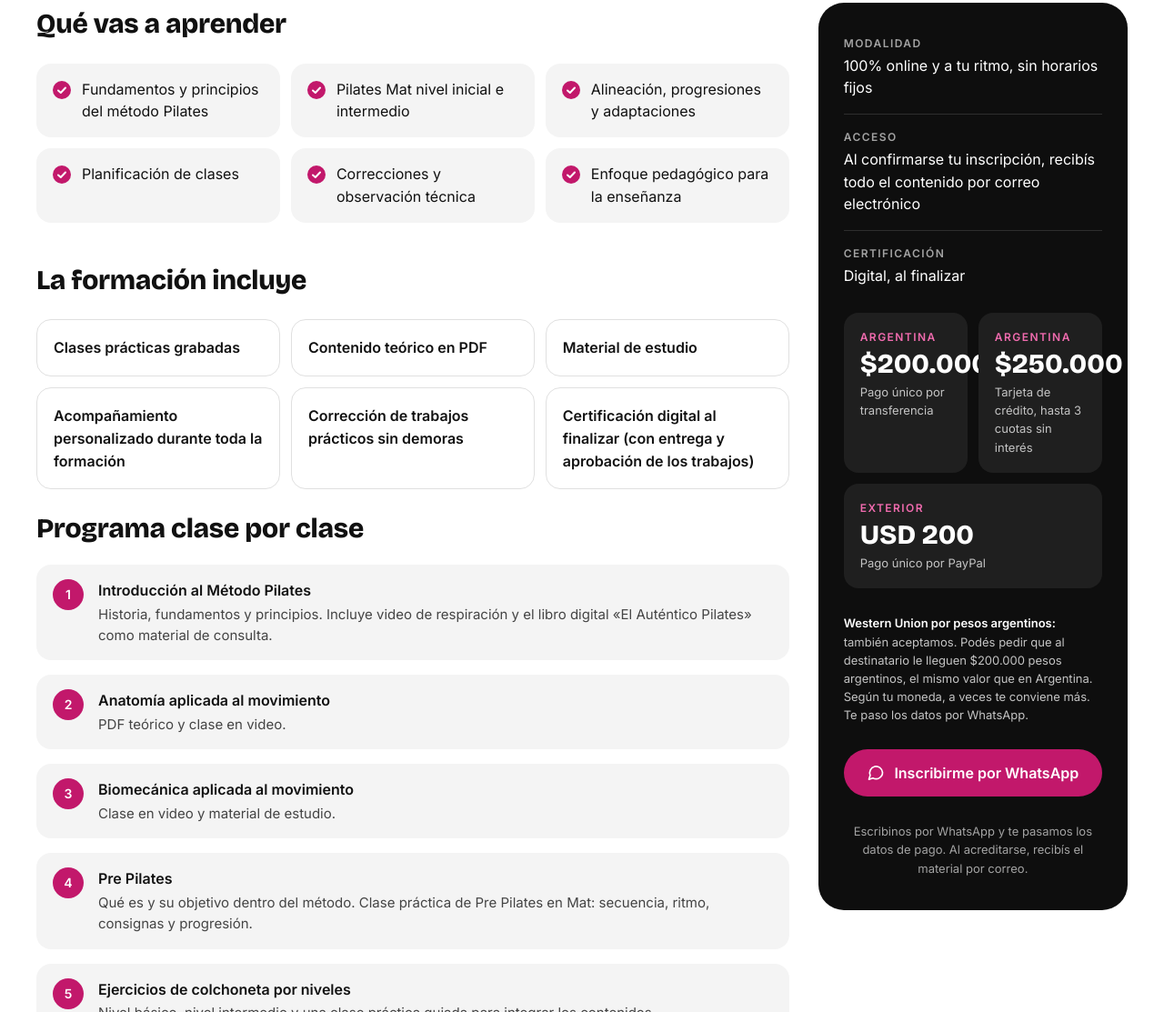
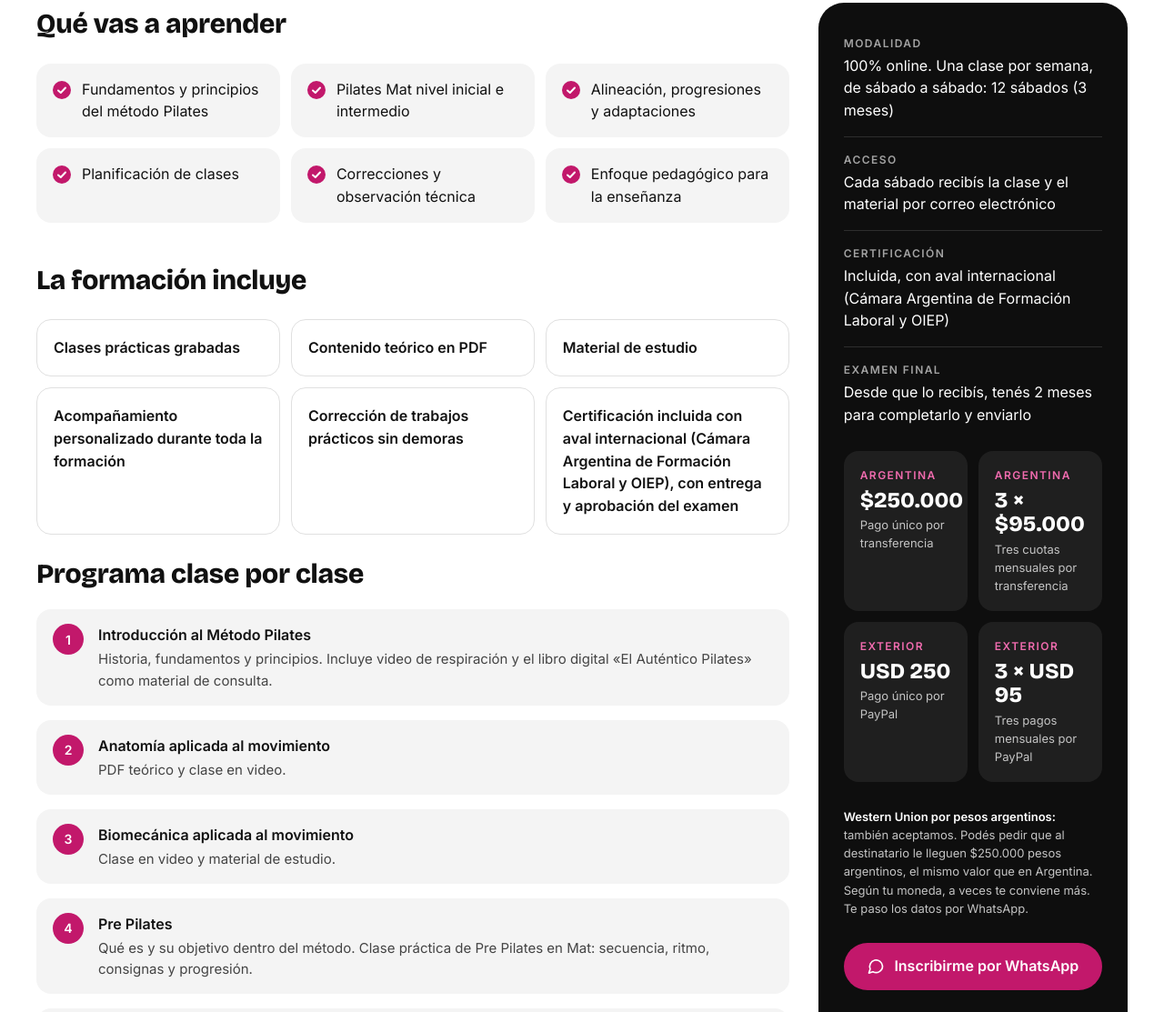
Before and after one commit to estudioadcursos/estudioadcursos-web, a plain HTML site: page Mat.html in a window 1280 px wide. Shown: the part 744-1857 px from the top of the page at 91% size. Drawn offline with nearby package versions, Linux system fonts and the light colour scheme.

Commit message:
Instructorado Mat: inicio 19 dic, 12 sabados, nuevos precios y certificacion
Co-Authored-By: Claude Sonnet 5.5 <noreply@anthropic.com>
Claude-Session: https://claude.ai/code/session_01NJ3Weuth8zY8pPb8GU1XKs

```diff
--- a/Mat.html
+++ b/Mat.html
@@ -32,7 +32,7 @@ a{color:#111111}a:hover{color:#C2186B}
 <div style="display: flex; flex-wrap: wrap; gap: 8px">
 <span style="font-size: 12px; font-weight: 600; letter-spacing: 0.08em; text-transform: uppercase; padding: 6px 12px; border-radius: 999px; background: #C2186B; color: #FFFFFF">Instructorado</span>
 <span style="font-size: 12px; font-weight: 600; letter-spacing: 0.08em; text-transform: uppercase; padding: 6px 12px; border-radius: 999px; border: 1px solid #525252; color: #FFFFFF">100% online</span>
-<span style="font-size: 12px; font-weight: 600; letter-spacing: 0.08em; text-transform: uppercase; padding: 6px 12px; border-radius: 999px; border: 1px solid #525252; color: #FFFFFF">Clases grabadas + PDF</span>
+<span style="font-size: 12px; font-weight: 600; letter-spacing: 0.08em; text-transform: uppercase; padding: 6px 12px; border-radius: 999px; border: 1px solid #525252; color: #FFFFFF">Empieza el 19 de diciembre</span>
 </div>
 <h1 style="margin: 0; max-width: 860px; font-family: 'Bricolage Grotesque', sans-serif; font-weight: 800; font-size: clamp(38px, 5.5vw, 64px); line-height: 1.02; letter-spacing: -0.02em">Instructorado de Pilates Mat</h1>
 <p style="margin: 0; max-width: 660px; font-size: 18px; color: #D4D4D4">Convertite en instructora de Pilates Mat con una formación completa, pensada para que puedas planificar y dictar clases seguras, efectivas y con fundamentos sólidos.</p>
@@ -66,7 +66,7 @@ a{color:#111111}a:hover{color:#C2186B}
 <div style="padding: 18px; border-radius: 16px; border: 1.5px solid #E0E0E0; font-weight: 600">Material de estudio</div>
 <div style="padding: 18px; border-radius: 16px; border: 1.5px solid #E0E0E0; font-weight: 600">Acompañamiento personalizado durante toda la formación</div>
 <div style="padding: 18px; border-radius: 16px; border: 1.5px solid #E0E0E0; font-weight: 600">Corrección de trabajos prácticos sin demoras</div>
-<div style="padding: 18px; border-radius: 16px; border: 1.5px solid #E0E0E0; font-weight: 600">Certificación digital al finalizar (con entrega y aprobación de los trabajos)</div>
+<div style="padding: 18px; border-radius: 16px; border: 1.5px solid #E0E0E0; font-weight: 600">Certificación incluida con aval internacional (Cámara Argentina de Formación Laboral y OIEP), con entrega y aprobación del examen</div>
 </div>
 
 <div style="display: flex; flex-direction: column; gap: 16px">
@@ -82,37 +82,27 @@ a{color:#111111}a:hover{color:#C2186B}
 <div style="display: flex; gap: 16px; align-items: flex-start; padding: 16px 18px; border-radius: 16px; background: #F4F4F4"><span style="flex: none; width: 34px; height: 34px; border-radius: 50%; background: #C2186B; color: #FFFFFF; font-weight: 700; display: flex; align-items: center; justify-content: center; font-size: 14px">9</span><div style="display: flex; flex-direction: column; gap: 2px"><strong style="font-weight: 600">Planificación de clases y metodología de enseñanza</strong><span style="font-size: 15px; color: #444">Material teórico en PDF (metodología y planificación de una clase de Pilates) y video.</span></div></div>
 <div style="display: flex; gap: 16px; align-items: flex-start; padding: 16px 18px; border-radius: 16px; background: #F4F4F4"><span style="flex: none; width: 34px; height: 34px; border-radius: 50%; background: #C2186B; color: #FFFFFF; font-weight: 700; display: flex; align-items: center; justify-content: center; font-size: 14px">10</span><div style="display: flex; flex-direction: column; gap: 2px"><strong style="font-weight: 600">Pilates en rehabilitación</strong><span style="font-size: 15px; color: #444">Teoría en PDF, video explicativo y video con ejercicios prácticos.</span></div></div>
 <div style="display: flex; gap: 16px; align-items: flex-start; padding: 16px 18px; border-radius: 16px; background: #F4F4F4"><span style="flex: none; width: 34px; height: 34px; border-radius: 50%; background: #C2186B; color: #FFFFFF; font-weight: 700; display: flex; align-items: center; justify-content: center; font-size: 14px">11</span><div style="display: flex; flex-direction: column; gap: 2px"><strong style="font-weight: 600">Pilates en embarazo y posparto</strong><span style="font-size: 15px; color: #444">Clase teórica y clase práctica con ejercicios para trabajar durante el embarazo.</span></div></div>
-<div style="display: flex; gap: 16px; align-items: flex-start; padding: 16px 18px; border-radius: 16px; background: #0E0E0E; color: #FFFFFF"><span style="flex: none; height: 34px; padding: 0 12px; border-radius: 17px; background: #C2186B; font-weight: 700; display: flex; align-items: center; font-size: 13px">FINAL</span><div style="display: flex; flex-direction: column; gap: 2px"><strong style="font-weight: 600">Examen final</strong><span style="font-size: 15px; color: #E5E5E5">Parte escrita (teoría general del método, principios, powerhouse, desarrollo de 3 ejercicios y planificación de una clase de Pilates Mat) y envío de videos (The Hundred, Teaser y un ejercicio a elección). Se entrega por correo electrónico.</span></div></div>
+<div style="display: flex; gap: 16px; align-items: flex-start; padding: 16px 18px; border-radius: 16px; background: #0E0E0E; color: #FFFFFF"><span style="flex: none; height: 34px; padding: 0 12px; border-radius: 17px; background: #C2186B; font-weight: 700; display: flex; align-items: center; font-size: 13px">FINAL</span><div style="display: flex; flex-direction: column; gap: 2px"><strong style="font-weight: 600">Examen final</strong><span style="font-size: 15px; color: #E5E5E5">Parte escrita (teoría general del método, principios, powerhouse, desarrollo de 3 ejercicios y planificación de una clase de Pilates Mat) y envío de videos (The Hundred, Teaser y un ejercicio a elección). Se entrega por correo electrónico: tenés 2 meses desde que lo recibís para completarlo y enviarlo.</span></div></div>
 </div>
 </div>
 </div>
 
 <aside style="flex: 1 1 340px; min-width: 0; padding: 36px 28px; box-sizing: border-box; border-radius: 28px; background: #0E0E0E; color: #FFFFFF; display: flex; flex-direction: column; gap: 28px">
 <dl style="margin: 0; display: flex; flex-direction: column; gap: 16px">
-<div style="display: flex; flex-direction: column; gap: 2px; padding-bottom: 16px; border-bottom: 1px solid #2E2E2E"><dt style="font-size: 12px; font-weight: 600; letter-spacing: 0.12em; text-transform: uppercase; color: #A3A3A3">Modalidad</dt><dd style="margin: 0">100% online y a tu ritmo, sin horarios fijos</dd></div>
-<div style="display: flex; flex-direction: column; gap: 2px; padding-bottom: 16px; border-bottom: 1px solid #2E2E2E"><dt style="font-size: 12px; font-weight: 600; letter-spacing: 0.12em; text-transform: uppercase; color: #A3A3A3">Acceso</dt><dd style="margin: 0">Al confirmarse tu inscripción, recibís todo el contenido por correo electrónico</dd></div>
-<div style="display: flex; flex-direction: column; gap: 2px"><dt style="font-size: 12px; font-weight: 600; letter-spacing: 0.12em; text-transform: uppercase; color: #A3A3A3">Certificación</dt><dd style="margin: 0">Digital, al finalizar</dd></div>
+<div style="display: flex; flex-direction: column; gap: 2px; padding-bottom: 16px; border-bottom: 1px solid #2E2E2E"><dt style="font-size: 12px; font-weight: 600; letter-spacing: 0.12em; text-transform: uppercase; color: #A3A3A3">Modalidad</dt><dd style="margin: 0">100% online. Una clase por semana, de sábado a sábado: 12 sábados (3 meses)</dd></div>
+<div style="display: flex; flex-direction: column; gap: 2px; padding-bottom: 16px; border-bottom: 1px solid #2E2E2E"><dt style="font-size: 12px; font-weight: 600; letter-spacing: 0.12em; text-transform: uppercase; color: #A3A3A3">Acceso</dt><dd style="margin: 0">Cada sábado recibís la clase y el material por correo electrónico</dd></div>
+<div style="display: flex; flex-direction: column; gap: 2px"><dt style="font-size: 12px; font-weight: 600; letter-spacing: 0.12em; text-transform: uppercase; color: #A3A3A3">Certificación</dt><dd style="margin: 0">Incluida, con aval internacional (Cámara Argentina de Formación Laboral y OIEP)</dd></div>
+<div style="display: flex; flex-direction: column; gap: 2px; padding-top: 16px; border-top: 1px solid #2E2E2E"><dt style="font-size: 12px; font-weight: 600; letter-spacing: 0.12em; text-transform: uppercase; color: #A3A3A3">Examen final</dt><dd style="margin: 0">Desde que lo recibís, tenés 2 meses para completarlo y enviarlo</div>
 </dl>
 <div style="display: grid; grid-template-columns: repeat(2, minmax(0, 1fr)); gap: 12px">
-<div style="padding: 18px; border-radius: 16px; background: #1F1F1F; display: flex; flex-direction: column; gap: 4px">
-<span style="font-size: 12px; font-weight: 600; letter-spacing: 0.12em; text-transform: uppercase; color: #F06BAE">Argentina</span>
-<span style="font-family: 'Bricolage Grotesque', sans-serif; font-weight: 800; font-size: 30px; line-height: 1.1">$200.000</span>
-<span style="font-size: 13px; color: #C4C4C4">Pago único por transferencia</span>
+<div style="padding: 18px; border-radius: 16px; background: #1F1F1F; display: flex; flex-direction: column; gap: 4px"><span style="font-size: 12px; font-weight: 600; letter-spacing: 0.12em; text-transform: uppercase; color: #F06BAE">Argentina</span><span style="font-family: 'Bricolage Grotesque', sans-serif; font-weight: 800; font-size: 24px; line-height: 1.1">$250.000</span><span style="font-size: 13px; color: #C4C4C4">Pago único por transferencia</span></div>
+<div style="padding: 18px; border-radius: 16px; background: #1F1F1F; display: flex; flex-direction: column; gap: 4px"><span style="font-size: 12px; font-weight: 600; letter-spacing: 0.12em; text-transform: uppercase; color: #F06BAE">Argentina</span><span style="font-family: 'Bricolage Grotesque', sans-serif; font-weight: 800; font-size: 24px; line-height: 1.1">3 × $95.000</span><span style="font-size: 13px; color: #C4C4C4">Tres cuotas mensuales por transferencia</span></div>
+<div style="padding: 18px; border-radius: 16px; background: #1F1F1F; display: flex; flex-direction: column; gap: 4px"><span style="font-size: 12px; font-weight: 600; letter-spacing: 0.12em; text-transform: uppercase; color: #F06BAE">Exterior</span><span style="font-family: 'Bricolage Grotesque', sans-serif; font-weight: 800; font-size: 24px; line-height: 1.1">USD 250</span><span style="font-size: 13px; color: #C4C4C4">Pago único por PayPal</span></div>
+<div style="padding: 18px; border-radius: 16px; background: #1F1F1F; display: flex; flex-direction: column; gap: 4px"><span style="font-size: 12px; font-weight: 600; letter-spacing: 0.12em; text-transform: uppercase; color: #F06BAE">Exterior</span><span style="font-family: 'Bricolage Grotesque', sans-serif; font-weight: 800; font-size: 24px; line-height: 1.1">3 × USD 95</span><span style="font-size: 13px; color: #C4C4C4">Tres pagos mensuales por PayPal</span></div>
 </div>
-<div style="padding: 18px; border-radius: 16px; background: #1F1F1F; display: flex; flex-direction: column; gap: 4px">
-<span style="font-size: 12px; font-weight: 600; letter-spacing: 0.12em; text-transform: uppercase; color: #F06BAE">Argentina</span>
-<span style="font-family: 'Bricolage Grotesque', sans-serif; font-weight: 800; font-size: 30px; line-height: 1.1">$250.000</span>
-<span style="font-size: 13px; color: #C4C4C4">Tarjeta de crédito, hasta 3 cuotas sin interés</span>
-</div>
-<div style="padding: 18px; border-radius: 16px; background: #1F1F1F; display: flex; flex-direction: column; gap: 4px; grid-column: 1 / -1">
-<span style="font-size: 12px; font-weight: 600; letter-spacing: 0.12em; text-transform: uppercase; color: #F06BAE">Exterior</span>
-<span style="font-family: 'Bricolage Grotesque', sans-serif; font-weight: 800; font-size: 30px; line-height: 1.1">USD 200</span>
-<span style="font-size: 13px; color: #C4C4C4">Pago único por PayPal</span>
-</div>
-</div>
-<p style="margin: 0; font-size: 13px; color: #C4C4C4"><strong style="color: #FFFFFF; font-weight: 600">Western Union por pesos argentinos:</strong> también aceptamos. Podés pedir que al destinatario le lleguen $200.000 pesos argentinos, el mismo valor que en Argentina. Según tu moneda, a veces te conviene más. Te paso los datos por WhatsApp.</p>
+<p style="margin: 0; font-size: 13px; color: #C4C4C4"><strong style="color: #FFFFFF; font-weight: 600">Western Union por pesos argentinos:</strong> también aceptamos. Podés pedir que al destinatario le lleguen $250.000 pesos argentinos, el mismo valor que en Argentina. Según tu moneda, a veces te conviene más. Te paso los datos por WhatsApp.</p>
 <a href="https://wa.me/5491122495880?text=Hola%20Agus!%20Quiero%20inscribirme%20en%20el%20Instructorado%20de%20Pilates%20Mat" style="display: flex; align-items: center; justify-content: center; gap: 10px; min-height: 52px; border-radius: 999px; background: #C2186B; color: #FFFFFF; text-decoration: none; font-weight: 600; font-size: 16px"><svg width="20" height="20" viewBox="0 0 24 24" aria-hidden="true" fill="none" stroke="#FFFFFF" stroke-width="2" stroke-linecap="round" stroke-linejoin="round"><path d="M21 11.5a8.5 8.5 0 0 1-12.6 7.4L3 20.5l1.7-5.2A8.5 8.5 0 1 1 21 11.5z"></path></svg>Inscribirme por WhatsApp</a>
-<p style="margin: 0; font-size: 13px; color: #A3A3A3; text-align: center">Escribinos por WhatsApp y te pasamos los datos de pago. Al acreditarse, recibís el material por correo.</p>
+<p style="margin: 0; font-size: 13px; color: #A3A3A3; text-align: center">Escribinos por WhatsApp y te pasamos los datos de pago. Las clases empiezan el 19 de diciembre.</p>
 </aside>
 
 </div>
```
Also changed, not shown: Instructorados.html (+2 -2 lines), index.html (+1 -1 lines).
